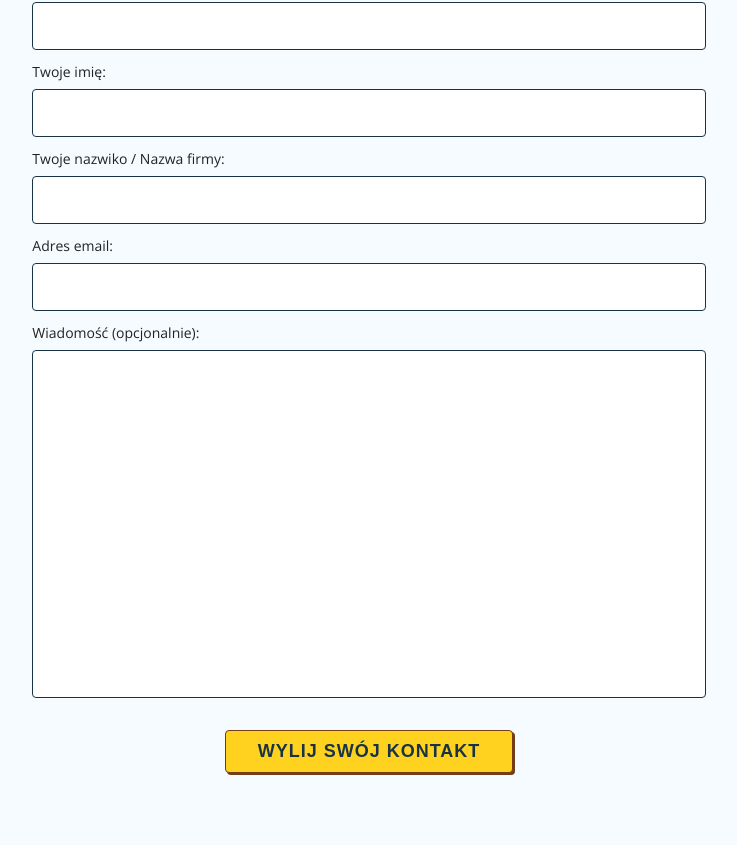
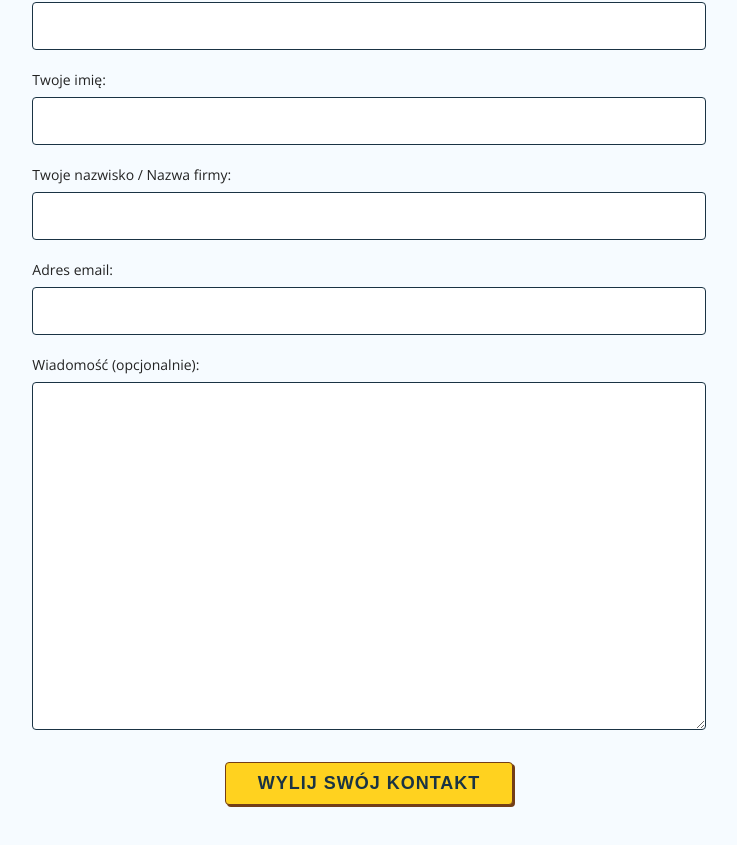
Before and after one commit to EwelinaKopacz/Furgonetka-LandingPage, a React (Create React App) app: page / in a window 1280 px wide. Shown: the part 4809-5654 px from the top of the page, without its empty margins (271-1008 px from the left). Built offline with nearby package versions, Linux system fonts and the light colour scheme.

Commit message:
added form validation and Message Alert

```diff
--- a/src/components/Button/Button.css
+++ b/src/components/Button/Button.css
@@ -35,3 +35,13 @@
 .cta__text--secondary {
     color: var(--clr-text-dark);
 }
+
+.cta__btn--msg {
+    background: var(--clr-form-success);
+    border: 1.5px solid var(--clr-text-light);
+    box-shadow: 2px 2px 0px var(--clr-text-light);
+}
+
+.cta__text--msg {
+    color: var(--clr-text-light);
+}
--- a/src/components/ContactForm/ContactForm.css
+++ b/src/components/ContactForm/ContactForm.css
@@ -5,6 +5,7 @@
     padding: 0px;
     gap: 32px;
     align-self: stretch;
+    position: relative;
 }
 
 .input__wrapper {
@@ -48,3 +49,12 @@
 .input__box:last-child .input__field{
     height: 348px;
 }
+
+.input__error {
+    font-family: 'Open Sans';
+    font-style: normal;
+    font-weight: 400;
+    font-size: 14px;
+    line-height: 19px;
+    color: var(--clr-input-error);
+}
--- a/src/components/ContactForm/ContactForm.js
+++ b/src/components/ContactForm/ContactForm.js
@@ -1,30 +1,137 @@
 import React from 'react';
 import Button from '../Button/Button';
+import Message from '../Message/Message';
 import './ContactForm.css';
 
-function ContactForm() {
+const initState = {
+        phone:'',
+        firstName:'',
+        lastName:'',
+        email:'',
+        message:'',
+        phoneError:'',
+        firstNameError:'',
+        lastNameError:'',
+        emailError:'',
+        isValid:false,
+}
+
+class ContactForm extends React.Component {
+    state = initState;
+
+    inputHandler = e =>{
+        const targetName = e.target.name
+        const targetValue = e.target.value
+        this.setState({
+            [targetName]:targetValue
+        });
+    }
+
+    submitHandler = e => {
+        e.preventDefault();
+        const isValid = this.checkValid();
+        if(isValid){
+            this.cleanInputs();
+        }
+        return false
+    }
+
+    checkValid = () =>{
+        let phoneError = '';
+        let firstNameError = '';
+        let lastNameError = '';
+        let emailError = '';
+
+        if(!this.checkPhone()){
+            phoneError = 'Błędny numer telefonu, min 9 liczb'
+        }
+        if(!this.checkFirstName()){
+            firstNameError = 'Imię musi składać się min. z 2 znaków'
+        }
+        if(!this.checkLastName()){
+            lastNameError = 'Nazwisko musi składać się min. z 2 znaków'
+        }
+
+        if(!this.checkEmail() || !this.state.email){
+            emailError = 'Podaj poprawny adres E-mail'
+        }
+
+        if(phoneError || firstNameError || lastNameError || emailError ){
+            this.setState({phoneError, firstNameError,lastNameError,emailError})
+            return false
+        }
+        this.setState({isValid:true})
+    }
+
+    checkPhone = ()=>{
+        const{phone} = this.state;
+        const regExp = /^[0-9]{9}/;
+        if(phone.match(regExp)){
+            return true;
+        }
+        return false;
+    }
+
+    checkName = (name) => {
+        const regExp = /^[a-zA-Z]{2,30}/;
+        if(name.match(regExp)) {
+            return true
+        }
+        return false
+    }
+
+    checkFirstName = () => {
+        const{firstName} = this.state;
+        return this.checkName(firstName);
+    }
+
+    checkLastName = () => {
+        const{lastName} = this.state;
+        return this.checkName(lastName);
+    }
+
+    checkEmail = () => {
+        const{email} = this.state;
+        const regExp = /^[-\w\.]+@([-\w]+\.)+[a-z]+$/i;
+        if(email.match(regExp)){
+            return true
+        }
+        return false
+    }
+
+    cleanInputs = () => {
+        this.setState(initState)
+    }
+
+    render(){
+        const {phone,firstName,lastName,email,message, phoneError, firstNameError,lastNameError,emailError, isValid} = this.state;
         return (
-    <form className='form__main input'>
+            <form className='form__main input' noValidate onSubmit={this.submitHandler}>
+                {isValid ? <Message/> : null}
                 <div className='input__wrapper'>
                     <div className='input__box'>
-                <label className='input__label'>Twój numer telefonu: </label>
-                <input className='input__field'/>
+                        <label className='input__label' htmlFor='phone'>Twój numer telefonu: </label>
+                        <input className='input__field' type='tel' id='phone' name='phone' value={phone} onChange={this.inputHandler}/>
+                        <span className='input__error'>{phoneError}</span>
                     </div>
                     <div className='input__box'>
-                <label className='input__label'>Twoje imię: </label>
-                <input className='input__field'/>
+                        <label className='input__label' htmlFor='firstName'>Twoje imię: </label>
+                        <input className='input__field' type='text' id='firstName' name='firstName' value={firstName} onChange={this.inputHandler}/>
+                        <span className='input__error'>{firstNameError}</span>
                     </div>
                     <div className='input__box'>
-                <label className='input__label'>Twoje nazwiko / Nazwa firmy: </label>
-                <input className='input__field'/>
+                        <label className='input__label' htmlFor='lastName'>Twoje nazwisko / Nazwa firmy: </label>
+                        <input className='input__field' type='text' id='lastName' name='lastName' value={lastName} onChange={this.inputHandler}/>
+                        <span className='input__error'>{lastNameError}</span>
                     </div>
                     <div className='input__box'>
-                <label className='input__label'>Adres email: </label>
-                <input className='input__field'/>
+                        <label className='input__label' htmlFor='email'>Adres email: </label>
+                        <input className='input__field' type='email' id='email' name='email' value={email} onChange={this.inputHandler}/>
+                        <span className='input__error'>{emailError}</span>
                     </div>
                     <div className='input__box'>
-                <label className='input__label'>Wiadomość (opcjonalnie): </label>
-                <input className='input__field'/>
+                        <label className='input__label' htmlFor='message'>Wiadomość (opcjonalnie): </label>
+                        <textarea className='input__field' id='message'name='message' value={message} onChange={this.inputHandler}/>
                     </div>
                 </div>
                 <Button
@@ -35,5 +142,6 @@ function ContactForm() {
             </form>
         );
     }
+}
 
 export default ContactForm;
--- /dev/null
+++ b/src/components/Message/Message.css
@@ -0,0 +1,29 @@
+.message__container {
+    position: absolute;
+    top:40%;
+    left: 0;
+    right: 0;
+    margin-left: auto;
+    margin-right: auto;
+    width: 50vh;
+    min-height: 200px;
+    background-color: var(--clr-white);
+    border: 2px solid var(--clr-form-success);
+
+    border-radius: 10px;
+    box-shadow: 0 2px 3px #C8D0D8;
+    display: flex;
+    flex-direction: column;
+    align-items: center;
+    justify-content: center;
+    z-index: 1000;
+    gap:16px;
+}
+
+.message__info {
+    color: var(--clr-form-success);
+    margin: 10px 0px;
+    font-size: 16px;
+    font-weight: 600;
+    letter-spacing: 0.3px;
+}
--- /dev/null
+++ b/src/components/Message/Message.js
@@ -0,0 +1,20 @@
+import React from 'react';
+import './Message.css';
+import Button from '../Button/Button';
+
+const Message = () => {
+  return (
+    <div className='message__container'>
+        <p className='message__info'>
+            Wiadomość została wysłana!
+        </p>
+        <Button
+          text="OK"
+          className='cta__btn--msg'
+          className2='cta__text--msg'
+        />
+    </div>
+  );
+}
+
+export default Message;
--- a/src/index.css
+++ b/src/index.css
@@ -45,6 +45,8 @@ html {
 
     --clr-primary:#0F92D4;
     --clr-secondary:#FFD21F;
+    --clr-input-error:#cc0000;
+    --clr-form-success:#6b9431;
 
     --clr-shadow-btn1:#1A3344;
     --clr-shadow-btn2:#733E17;
```
Lines whose indentation alone changed are shown as unchanged.
